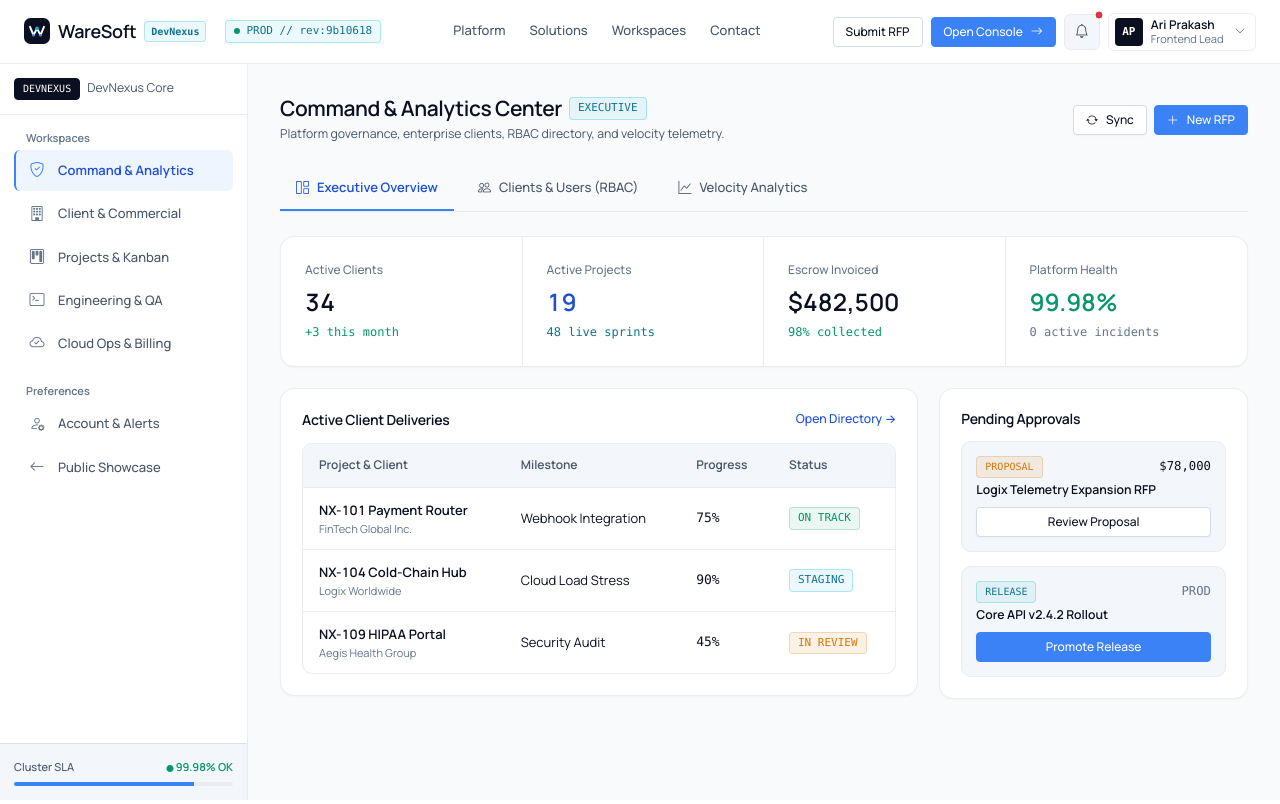
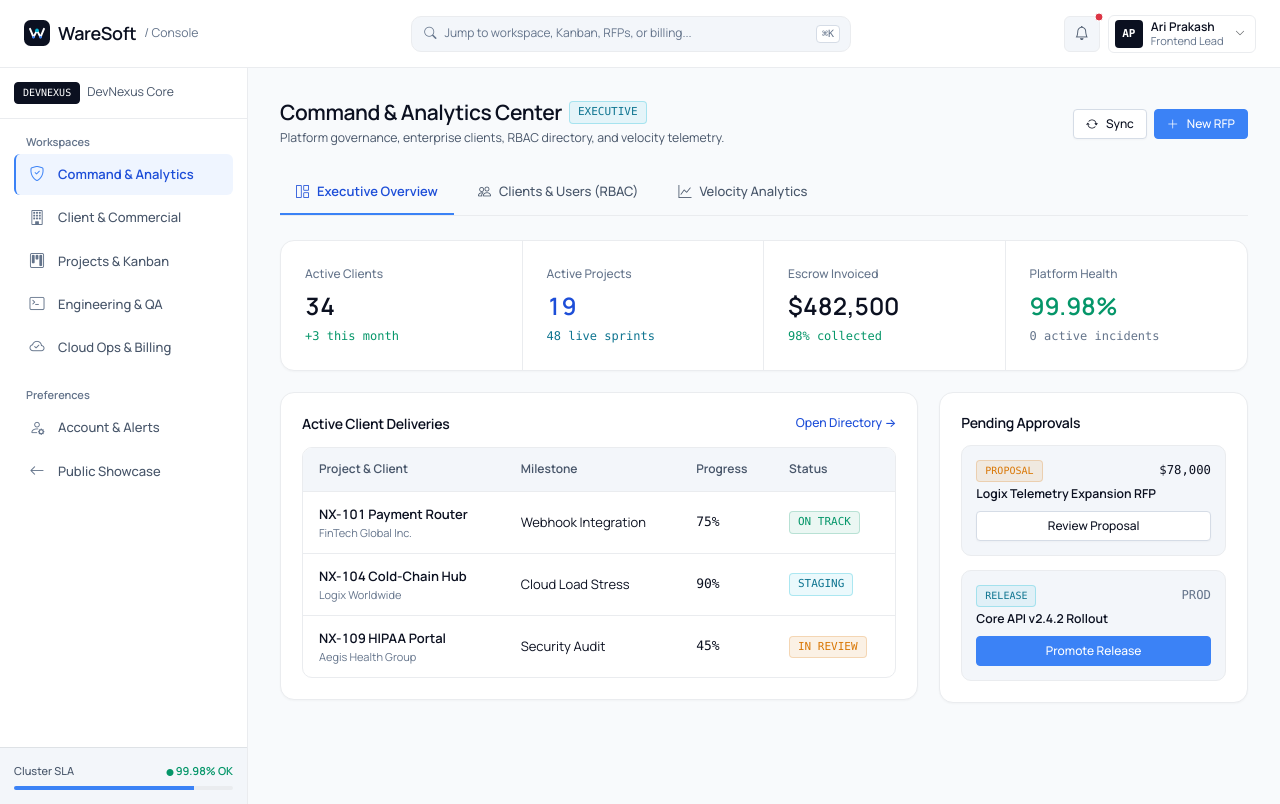
Before and after one commit to ARIPRAKASH32/waresoft, a Flask app: page /admin in a window 1280 px wide. Run offline with Flask 3, Linux system fonts and the light colour scheme.

Commit message:
feat(header): build minimalist Juspay white header on public pages and Cmd+K command search bar inside workspaces

```diff
--- a/frontend/static/css/components.css
+++ b/frontend/static/css/components.css
@@ -668,13 +668,13 @@
 
 /* ─── Header & Calm Topbar Navigation ─── */
 .ws-header {
-    background-color: rgba(255, 255, 255, 0.94);
+    background-color: rgba(255, 255, 255, 0.96);
     backdrop-filter: blur(8px);
     border-bottom: 1px solid var(--ws-border-quiet);
     position: sticky;
     top: 0;
     z-index: 1030;
-    height: 64px;
+    height: 68px;
     display: flex;
     align-items: center;
 }
@@ -683,9 +683,89 @@
     display: flex;
     align-items: center;
     justify-content: space-between;
-    gap: var(--ws-space-4);
+    gap: var(--ws-space-6);
     width: 100%;
     min-width: 0;
+}
+
+/* ─── Dashboard Command Search Bar ─── */
+.jp-cmd-wrap {
+    position: relative;
+    flex: 1;
+    max-width: 440px;
+}
+
+.jp-cmd-search {
+    display: flex;
+    align-items: center;
+    gap: 8px;
+    background-color: var(--ws-bg-surface-2);
+    border: 1px solid var(--ws-border-quiet);
+    border-radius: var(--ws-radius-md);
+    padding: 0 10px 0 12px;
+    height: 36px;
+    transition: var(--ws-transition-base);
+}
+
+.jp-cmd-search:focus-within {
+    background-color: var(--ws-bg-surface-1);
+    border-color: var(--ws-brand-blue);
+    box-shadow: 0 0 0 3px var(--ws-brand-blue-soft);
+}
+
+.jp-cmd-search input {
+    border: none;
+    outline: none;
+    background: transparent;
+    color: var(--ws-text-primary);
+    font-size: var(--ws-text-xs);
+    width: 100%;
+}
+
+.jp-cmd-search input::placeholder {
+    color: var(--ws-text-muted);
+}
+
+.jp-cmd-keycap {
+    font-family: var(--ws-font-mono);
+    font-size: 10px;
+    color: var(--ws-text-muted);
+    background-color: var(--ws-bg-surface-1);
+    border: 1px solid var(--ws-border-subtle);
+    border-radius: 4px;
+    padding: 1px 5px;
+    line-height: 1.4;
+    flex-shrink: 0;
+}
+
+.jp-cmd-results {
+    position: absolute;
+    top: calc(100% + 6px);
+    left: 0;
+    right: 0;
+    background-color: var(--ws-bg-surface-1);
+    border: 1px solid var(--ws-border-quiet);
+    border-radius: var(--ws-radius-md);
+    box-shadow: var(--ws-shadow-lg);
+    padding: 6px;
+    z-index: 1050;
+}
+
+.jp-cmd-item {
+    display: flex;
+    align-items: center;
+    justify-content: space-between;
+    padding: 8px 10px;
+    border-radius: var(--ws-radius-xs);
+    font-size: var(--ws-text-xs);
+    color: var(--ws-text-primary);
+    text-decoration: none;
+    transition: background-color var(--ws-duration-fast);
+}
+
+.jp-cmd-item:hover {
+    background-color: var(--ws-bg-surface-2);
+    color: var(--ws-brand-blue-ink);
 }
 
 .ws-brand-cluster {
--- a/frontend/static/js/api.js
+++ b/frontend/static/js/api.js
@@ -128,6 +128,35 @@ const WareSoftAPI = (function() {
                 sidebar.classList.add('d-none');
             });
         }
+
+        // Dashboard Command Search (Cmd+K / Filterable Quick Jump)
+        const cmdInput = document.getElementById('workspaceCmdInput');
+        const cmdResults = document.getElementById('workspaceCmdResults');
+        if (cmdInput && cmdResults) {
+            cmdInput.addEventListener('focus', () => cmdResults.classList.remove('d-none'));
+            cmdInput.addEventListener('input', () => {
+                const q = cmdInput.value.trim().toLowerCase();
+                cmdResults.classList.remove('d-none');
+                cmdResults.querySelectorAll('.jp-cmd-item').forEach(item => {
+                    const match = !q || item.innerText.toLowerCase().includes(q) || (item.dataset.terms || '').includes(q);
+                    item.classList.toggle('d-none', !match);
+                });
+            });
+            document.addEventListener('click', (e) => {
+                if (!e.target.closest('.jp-cmd-wrap')) {
+                    cmdResults.classList.add('d-none');
+                }
+            });
+            document.addEventListener('keydown', (e) => {
+                if ((e.metaKey || e.ctrlKey) && e.key.toLowerCase() === 'k') {
+                    e.preventDefault();
+                    cmdInput.focus();
+                } else if (e.key === 'Escape') {
+                    cmdResults.classList.add('d-none');
+                    cmdInput.blur();
+                }
+            });
+        }
     });
 
     return {
--- a/frontend/templates/components/navbar.html
+++ b/frontend/templates/components/navbar.html
@@ -1,6 +1,8 @@
+{% set is_public = request.path in ['/', '/about', '/services', '/portfolio', '/contact', '/careers', '/auth', '/login', '/register', '/forgot-password'] %}
+
 <header class="ws-header">
     <div class="ws-header-inner content-container">
-        <!-- Brand Logo & Quiet Telemetry -->
+        <!-- Brand Logo -->
         <div class="ws-brand-cluster">
             <button class="ws-mobile-toggle d-lg-none" id="sidebarToggle" aria-label="Toggle navigation">
                 <i class="bi bi-list fs-5"></i>
@@ -10,32 +12,68 @@
                     <img src="{{ url_for('static', filename='images/logo.svg') }}" alt="WareSoft Logo" width="26" height="26" style="display: block;">
                 </span>
                 <span class="ws-brand-text">{{ app_name }}</span>
-                <span class="ws-brand-badge">DevNexus</span>
+                {% if not is_public %}
+                <span class="ws-text-muted small fw-normal d-none d-sm-inline">/ Console</span>
+                {% endif %}
             </a>
+        </div>
 
-            <div class="d-none d-xl-flex align-items-center ms-2">
-                <span class="ws-pill ws-pill-telemetry">
-                    <span class="status-dot status-dot-live"></span>
-                    {{ system_status.env }} // rev:{{ system_status.commit }}
-                </span>
+        {% if is_public %}
+        <!-- Public Context: Quiet Centered Navigation Links -->
+        <nav class="ws-header-nav d-none d-lg-flex">
+            <a href="/" class="ws-nav-link {% if request.path == '/' %}active{% endif %}">Platform</a>
+            <a href="/#solutions" class="ws-nav-link">Solutions</a>
+            <a href="/projects" class="ws-nav-link">Workspaces</a>
+            <a href="/#developers" class="ws-nav-link">Developers</a>
+            <a href="/#contact" class="ws-nav-link">Contact</a>
+        </nav>
+
+        <!-- Public Context: Quiet Text Sign In + 1 Primary Button -->
+        <div class="ws-header-actions gap-3">
+            <a href="/auth" class="ws-nav-link d-none d-sm-inline-block">Sign In</a>
+            <a href="/projects" class="ws-btn ws-btn-navy ws-btn-sm">
+                Open Console <i class="bi bi-arrow-right"></i>
+            </a>
+        </div>
+
+        {% else %}
+        <!-- Dashboard Context: Command Search Bar -->
+        <div class="jp-cmd-wrap d-none d-md-block">
+            <div class="jp-cmd-search">
+                <i class="bi bi-search ws-text-muted small"></i>
+                <input type="text" id="workspaceCmdInput" placeholder="Jump to workspace, Kanban, RFPs, or billing..." autocomplete="off">
+                <span class="jp-cmd-keycap">&#8984;K</span>
+            </div>
+            <div id="workspaceCmdResults" class="jp-cmd-results d-none">
+                <a href="/projects" class="jp-cmd-item" data-terms="projects directory workspaces">
+                    <span><i class="bi bi-grid-1x2 me-2 ws-text-blue"></i>Projects Directory</span>
+                    <span class="ws-text-muted font-monospace">/projects</span>
+                </a>
+                <a href="/projects/101/kanban" class="jp-cmd-item" data-terms="kanban sprint board tasks">
+                    <span><i class="bi bi-kanban me-2 ws-text-cyan"></i>Sprint Kanban Board</span>
+                    <span class="ws-text-muted font-monospace">NX-101</span>
+                </a>
+                <a href="/client?tab=submit" class="jp-cmd-item" data-terms="rfp submit requirement client quote">
+                    <span><i class="bi bi-plus-circle me-2 ws-text-blue"></i>Submit New RFP</span>
+                    <span class="ws-text-muted font-monospace">/client</span>
+                </a>
+                <a href="/admin?tab=analytics" class="jp-cmd-item" data-terms="admin analytics velocity charts">
+                    <span><i class="bi bi-graph-up me-2 ws-text-cyan"></i>Velocity Analytics</span>
+                    <span class="ws-text-muted font-monospace">/admin</span>
+                </a>
+                <a href="/developer?tab=github" class="jp-cmd-item" data-terms="developer github pr qa bugs">
+                    <span><i class="bi bi-github me-2 ws-text-ink"></i>GitHub PRs &amp; QA</span>
+                    <span class="ws-text-muted font-monospace">/developer</span>
+                </a>
+                <a href="/operations?tab=deployments" class="jp-cmd-item" data-terms="deploy staging prod sla billing invoices">
+                    <span><i class="bi bi-cloud-arrow-up me-2 ws-text-blue"></i>Cloud Ops &amp; Billing</span>
+                    <span class="ws-text-muted font-monospace">/operations</span>
+                </a>
             </div>
         </div>
 
-        <!-- Minimal Topbar Navigation (Juspay Rhythm) -->
-        <nav class="ws-header-nav d-none d-lg-flex">
-            <a href="/" class="ws-nav-link {% if request.path == '/' %}active{% endif %}">Platform</a>
-            <a href="/#solutions" class="ws-nav-link">Solutions</a>
-            <a href="/projects" class="ws-nav-link {% if '/projects' in request.path %}active{% endif %}">Workspaces</a>
-            <a href="/#contact" class="ws-nav-link">Contact</a>
-        </nav>
-
-        <!-- Right Quick Actions & User Profile -->
+        <!-- Dashboard Context: Alerts & Profile Dropdown -->
         <div class="ws-header-actions">
-            <a href="/client?tab=submit" class="ws-btn ws-btn-outline ws-btn-sm d-none d-md-inline-flex">Submit RFP</a>
-            <a href="/projects" class="ws-btn ws-btn-primary ws-btn-sm d-none d-sm-inline-flex">
-                Open Console <i class="bi bi-arrow-right"></i>
-            </a>
-
             <a href="/account?tab=notifications" class="ws-icon-btn position-relative" title="Notifications">
                 <i class="bi bi-bell"></i>
                 <span class="position-absolute top-0 start-100 translate-middle p-1 bg-danger border border-white rounded-circle"></span>
@@ -55,29 +93,29 @@
                         <div class="small fw-semibold ws-text-ink">{{ current_user.name }}</div>
                         <div class="ws-text-muted" style="font-size: 11px;">{{ current_user.email }}</div>
                     </li>
-                    <li><a class="dropdown-item" href="/account"><i class="bi bi-person me-2"></i>Account & Alerts</a></li>
-                    <li><a class="dropdown-item" href="/admin"><i class="bi bi-shield-lock me-2"></i>Command & Analytics</a></li>
-                    <li><a class="dropdown-item" href="/client"><i class="bi bi-building me-2"></i>Client & Commercial</a></li>
-                    <li><a class="dropdown-item" href="/developer"><i class="bi bi-code-slash me-2"></i>Engineering & QA</a></li>
-                    <li><a class="dropdown-item" href="/operations"><i class="bi bi-cloud-check me-2"></i>Cloud Ops & Billing</a></li>
+                    <li><a class="dropdown-item" href="/account"><i class="bi bi-person me-2"></i>Account &amp; Alerts</a></li>
+                    <li><a class="dropdown-item" href="/admin"><i class="bi bi-shield-lock me-2"></i>Command &amp; Analytics</a></li>
+                    <li><a class="dropdown-item" href="/client"><i class="bi bi-building me-2"></i>Client &amp; Commercial</a></li>
+                    <li><a class="dropdown-item" href="/developer"><i class="bi bi-code-slash me-2"></i>Engineering &amp; QA</a></li>
+                    <li><a class="dropdown-item" href="/operations"><i class="bi bi-cloud-check me-2"></i>Cloud Ops &amp; Billing</a></li>
                     <li><hr class="dropdown-divider my-1" style="border-color: var(--ws-border-quiet);"></li>
                     <li><a class="dropdown-item" href="/auth"><i class="bi bi-box-arrow-in-right me-2"></i>Switch Account</a></li>
                     <li><button class="dropdown-item text-danger" onclick="WareSoftAPI.logout()"><i class="bi bi-box-arrow-right me-2"></i>Sign Out</button></li>
                 </ul>
             </div>
         </div>
+        {% endif %}
     </div>
 </header>
 
 <!-- Mobile Quick Nav Drawer -->
 <div id="mobilePublicNav" class="d-none d-lg-none bg-white border-bottom px-4 py-3" style="border-color: var(--ws-border-quiet) !important;">
     <div class="d-flex flex-column gap-2 small fw-medium">
-        <a href="/" class="py-1 ws-text-ink text-decoration-none">Platform Showcase</a>
-        <a href="/admin" class="py-1 ws-text-secondary text-decoration-none">Command & Analytics</a>
-        <a href="/client" class="py-1 ws-text-secondary text-decoration-none">Client & Commercial</a>
-        <a href="/projects" class="py-1 ws-text-secondary text-decoration-none">Projects & Kanban</a>
-        <a href="/developer" class="py-1 ws-text-secondary text-decoration-none">Engineering & QA</a>
-        <a href="/operations" class="py-1 ws-text-secondary text-decoration-none">Cloud Ops & Billing</a>
-        <a href="/account" class="py-1 ws-text-secondary text-decoration-none">Account & Alerts</a>
+        <a href="/" class="py-1 ws-text-ink text-decoration-none">Platform</a>
+        <a href="/#solutions" class="py-1 ws-text-secondary text-decoration-none">Solutions</a>
+        <a href="/projects" class="py-1 ws-text-secondary text-decoration-none">Workspaces Console</a>
+        <a href="/#developers" class="py-1 ws-text-secondary text-decoration-none">Developers</a>
+        <a href="/#contact" class="py-1 ws-text-secondary text-decoration-none">Contact</a>
+        <a href="/auth" class="py-1 ws-text-blue text-decoration-none">Sign In</a>
     </div>
 </div>
```
Also changed, not shown: frontend/tests/test_routes.py (+5 -0 lines).
